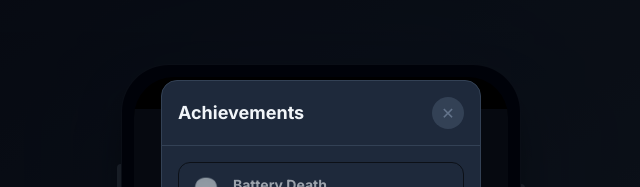
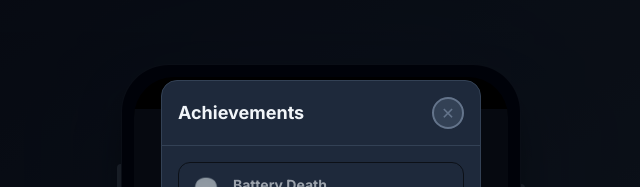
Before and after one commit to rurouni88/pc3-PTSD, a React (Vite) app: page / in a window 1280 px wide. Both pictures are taken after a click on the button "🏅 Achievements". Shown: the top 187 px of the page, without its empty margins (319-959 px from the left). Built offline with nearby package versions, Linux system fonts and the light colour scheme.

Commit message:
fix: Modal close button matches InfoTrigger style (bg-tertiary + border-muted)

```diff
--- a/src/components/Modal.tsx
+++ b/src/components/Modal.tsx
@@ -37,7 +37,7 @@ export function Modal({ onClose, children, title, subtitle, maxHeight = '80dvh',
             </div>
             <button
               onClick={() => { playSound('click'); onClose(); }}
-              className="shrink-0 w-8 h-8 flex items-center justify-center rounded-full bg-tertiary text-muted hover:text-primary active:scale-90 transition-all"
+              className="shrink-0 w-8 h-8 flex items-center justify-center rounded-full bg-tertiary border-2 border-muted text-muted hover:text-primary active:scale-90 transition-all"
             >
               ✕
             </button>
```
